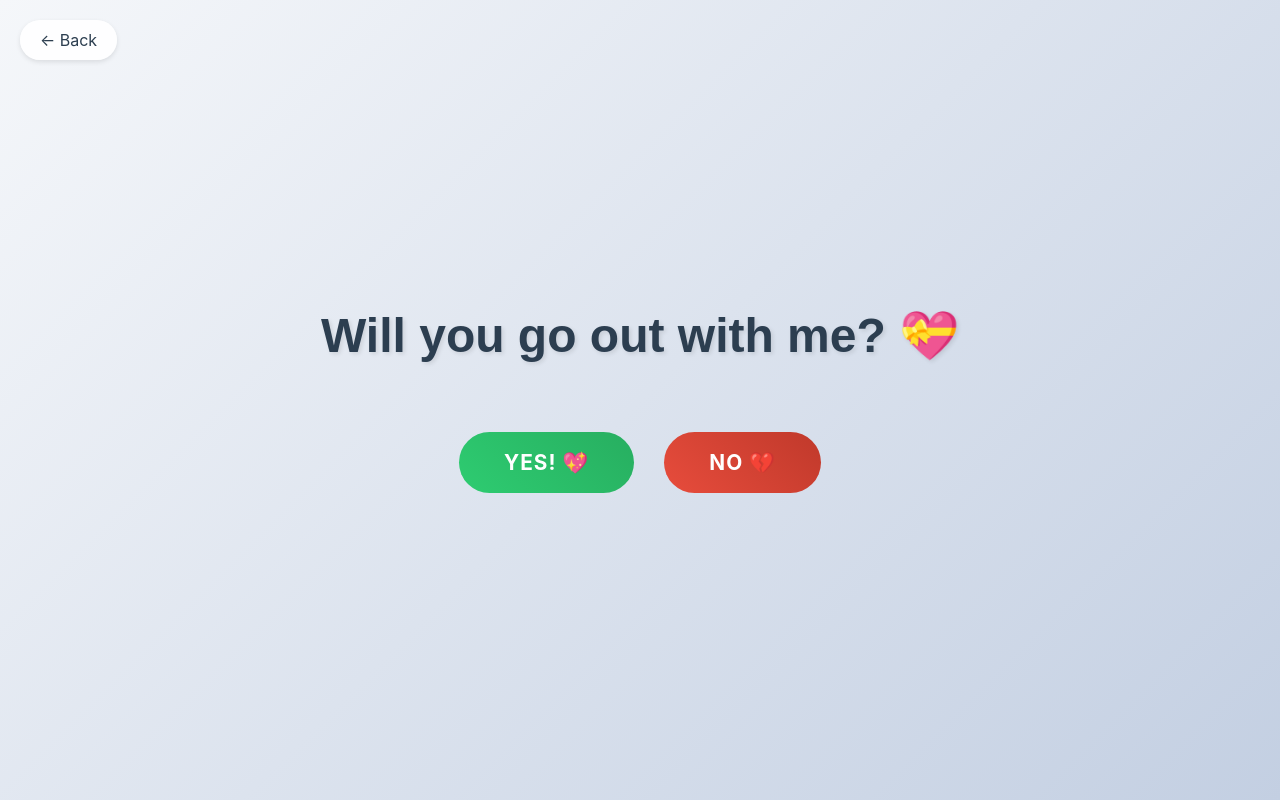
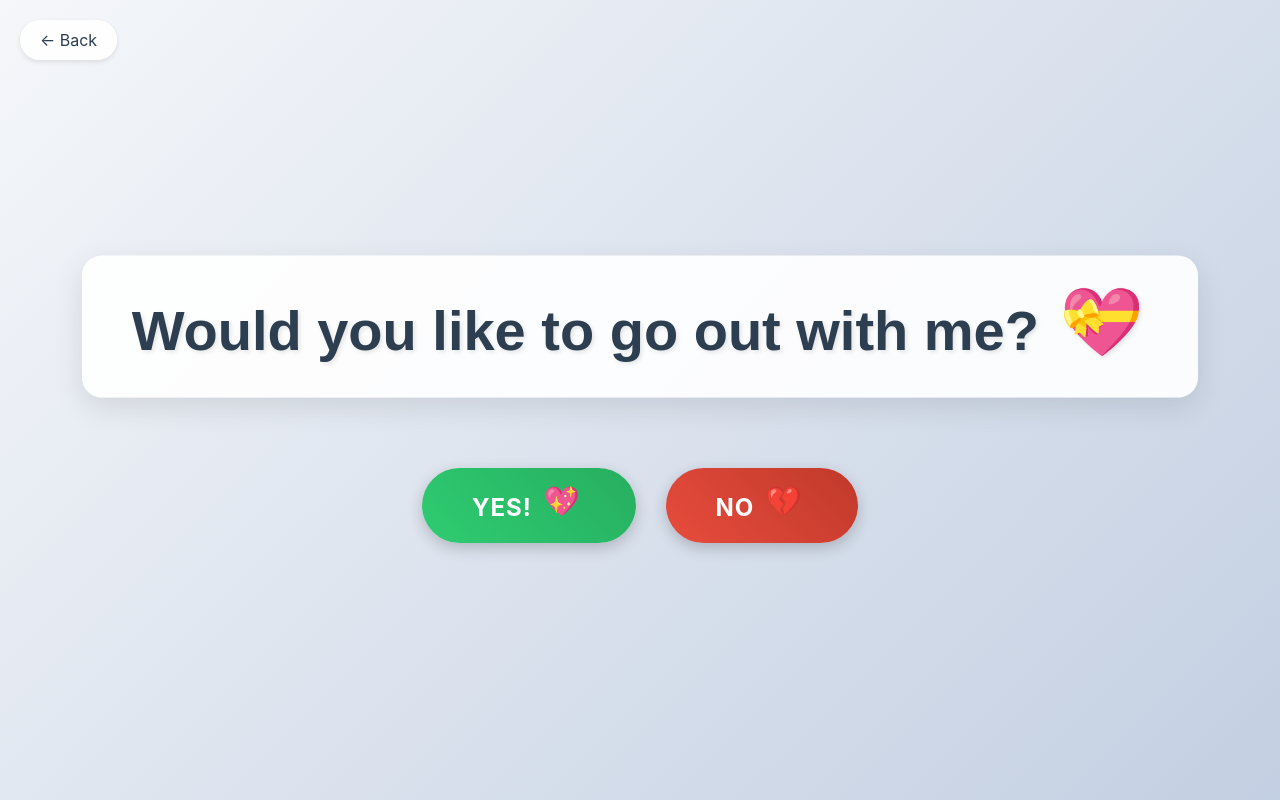
Before and after one commit to EironDavid/ask-out-website, a React (Create React App) app: page /response in a window 1280 px wide. Built offline with nearby package versions, Linux system fonts and the light colour scheme.

Commit message:
Restyled question and buttons for better visibility on ResponsePage

```diff
--- a/src/pages/ResponsePage.js
+++ b/src/pages/ResponsePage.js
@@ -16,6 +16,18 @@ const fadeIn = keyframes`
   }
 `;
 
+const float = keyframes`
+  0% {
+    transform: translateY(0);
+  }
+  50% {
+    transform: translateY(-10px);
+  }
+  100% {
+    transform: translateY(0);
+  }
+`;
+
 const Container = styled.div`
   display: flex;
   flex-direction: column;
@@ -30,12 +42,17 @@ const Container = styled.div`
 `;
 
 const Question = styled.h2`
-  font-size: 3rem;
+  font-size: 3.5rem;
   color: #2c3e50;
   margin-bottom: 3rem;
   animation: ${fadeIn} 1s ease-out;
   text-shadow: 2px 2px 4px rgba(0, 0, 0, 0.1);
   font-family: 'Arial', sans-serif;
+  background: rgba(255, 255, 255, 0.9);
+  padding: 30px 50px;
+  border-radius: 20px;
+  box-shadow: 0 10px 30px rgba(0, 0, 0, 0.1);
+  animation: ${float} 3s infinite ease-in-out;
 `;
 
 const ButtonContainer = styled.div`
@@ -48,25 +65,25 @@ const ButtonContainer = styled.div`
 `;
 
 const Button = styled.button`
-  padding: 18px 45px;
-  font-size: 1.3rem;
+  padding: 20px 50px;
+  font-size: 1.5rem;
   color: white;
   border: none;
   border-radius: 50px;
   cursor: pointer;
   transition: all 0.3s ease;
-  transform: ${props => props.isNo ? `scale(${props.scale})` : 'scale(1)'};
   font-weight: bold;
   letter-spacing: 1px;
   text-transform: uppercase;
+  box-shadow: 0 5px 15px rgba(0, 0, 0, 0.2);
 
   &:hover {
-    transform: ${props => props.isNo ? `scale(${props.scale + 0.1})` : 'scale(1.1)'};
-    box-shadow: 0 8px 20px rgba(0, 0, 0, 0.2);
+    transform: translateY(-5px);
+    box-shadow: 0 8px 25px rgba(0, 0, 0, 0.3);
   }
 
   &:active {
-    transform: scale(0.95);
+    transform: translateY(-2px);
   }
 `;
 
@@ -82,6 +99,14 @@ const NoButton = styled(Button)`
   &:hover {
     background: linear-gradient(45deg, #c0392b, #e74c3c);
   }
+`;
+
+const Heart = styled.span`
+  color: #ff69b4;
+  font-size: 1.2em;
+  margin: 0 5px;
+  animation: ${float} 2s infinite ease-in-out;
+  display: inline-block;
 `;
 
 const getSadEmoji = (scale) => {
@@ -122,13 +147,15 @@ const ResponsePage = () => {
         <CupidsAim onComplete={handleGameComplete} />
       ) : (
         <>
-          <Question>Will you go out with me? 💝</Question>
+          <Question>
+            Would you like to go out with me? <Heart>💝</Heart>
+          </Question>
           <ButtonContainer>
             <YesButton onClick={handleYesClick}>
-              Yes! 💖
+              Yes! <Heart>💖</Heart>
             </YesButton>
             <NoButton onClick={handleNoClick}>
-              No 💔
+              No <Heart>💔</Heart>
             </NoButton>
           </ButtonContainer>
         </>
```
